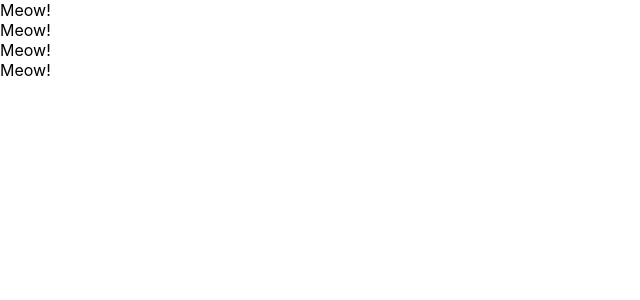
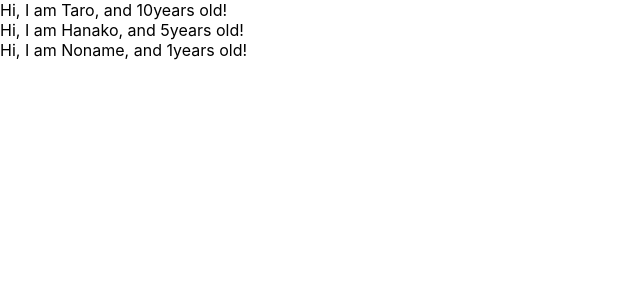
Before and after one commit to chionyan/udemy-react-redux-crud-application, a React (Create React App) app: page / in a window 1280 px wide. Shown: the top 300 px of the page, without its empty margins (0-640 px from the left). Built offline with nearby package versions, Linux system fonts and the light colour scheme.

Commit message:
learn props of component

```diff
--- a/src/App.js
+++ b/src/App.js
@@ -1,28 +1,29 @@
 import React from 'react';
 
-// function App() {
-//   return (
-//     <React.Fragment>
-//       <label htmlFor="bar">bar</label>
-//       <input type="text" onChange={() => {console.log('I am clicked.');}} />
-//     </React.Fragment>
-//   );
-// }
-
 const App = () => {
+  const profiles = [
+    { name: 'Taro', age: 10 },
+    { name: 'Hanako', age: 5 },
+    { name: 'Noname' },
+  ];
   return (
     <div>
-      <Cat />
-      <Cat />
-      <Cat />
-      <Cat />
+      {
+        profiles.map((profile, index) => {
+          return <User name={profile.name} age={profile.age} key={index}/>;
+        })
+      }
     </div>
 
   );
 };
 
-const Cat = () => {
-  return <div>Meow!</div>;
+const User = (props) => {
+  return <div>Hi, I am {props.name}, and {props.age}years old!</div>;
+};
+
+User.defaultProps = {
+  age: 1
 };
 
 export default App;
```
